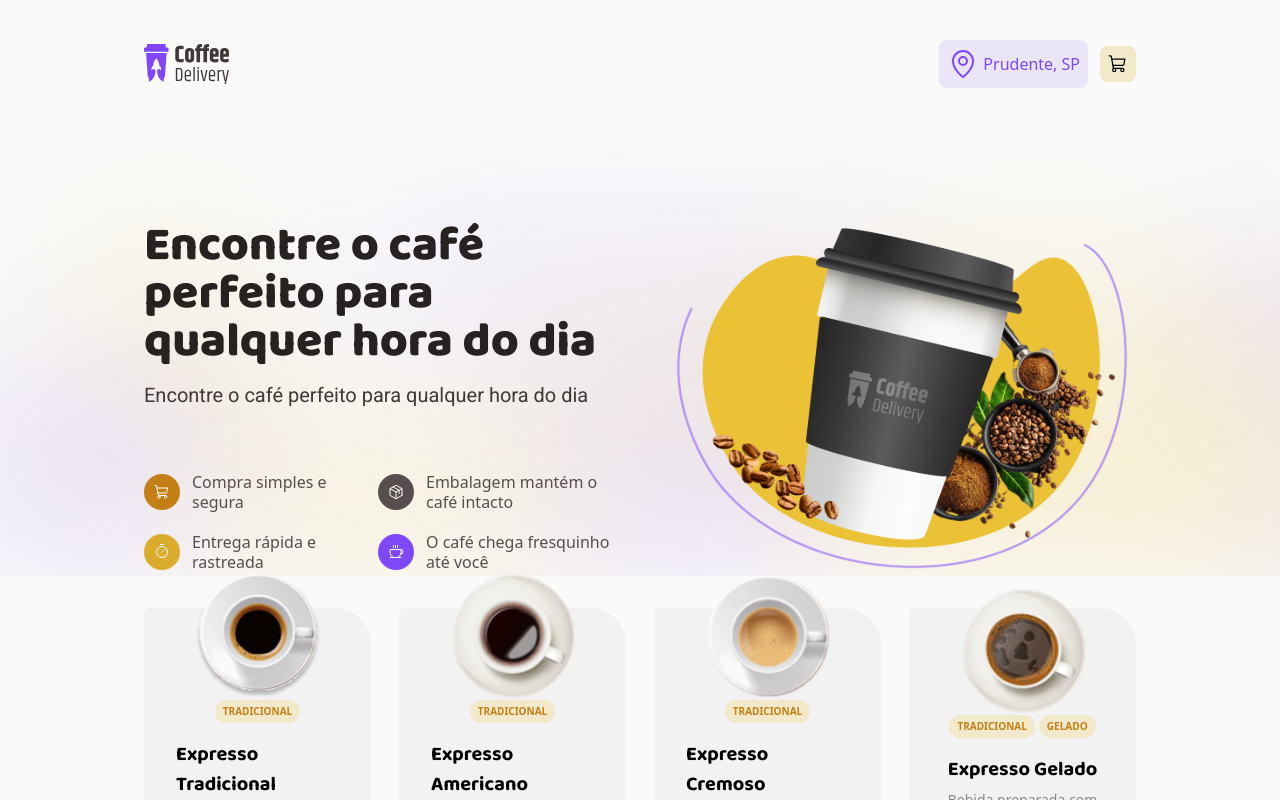
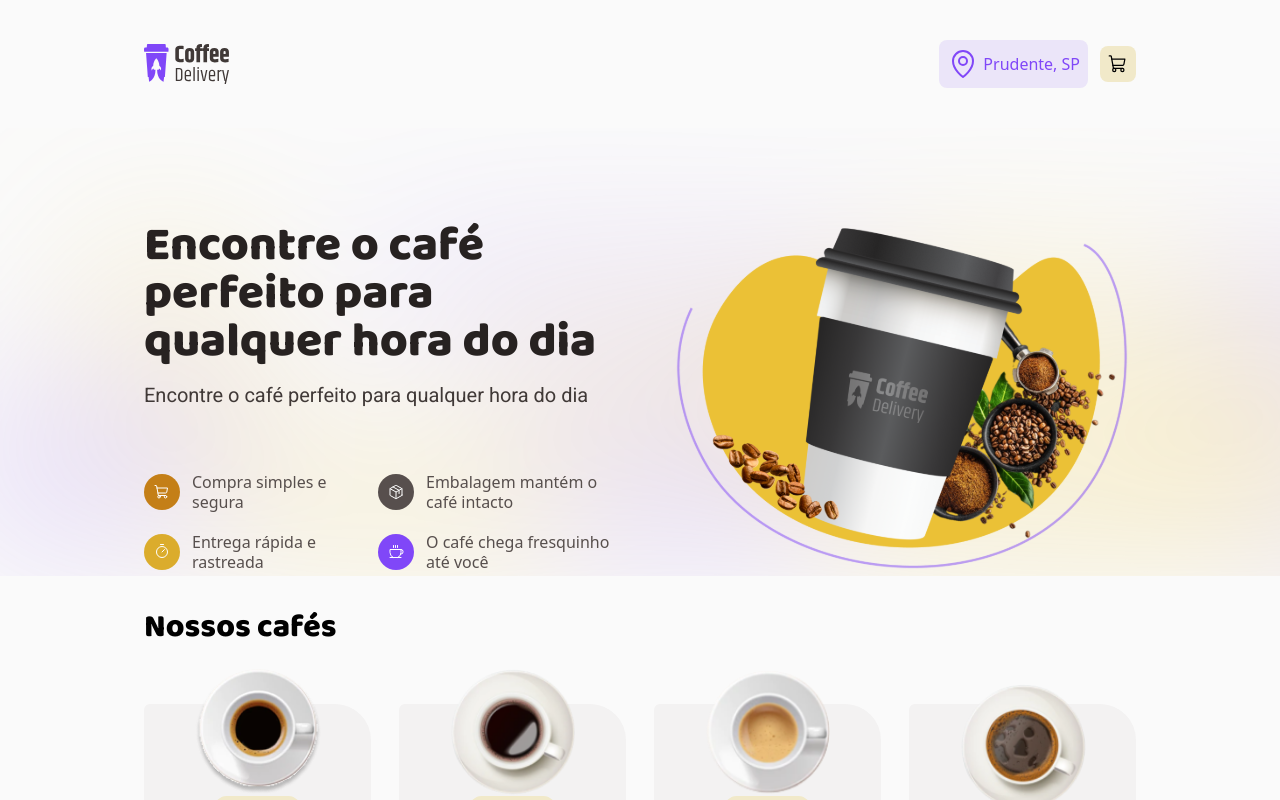
Before and after one commit to mariafantuci/react-coffee, a React (Vite) app: page / in a window 1280 px wide. Shown: the top 800 px of the page. Built offline with nearby package versions, Linux system fonts and the light colour scheme.

Commit message:
adding heading

```diff
--- a/src/App.jsx
+++ b/src/App.jsx
@@ -10,6 +10,7 @@ export function App() {
     <div className="">
       <Header />
       <Hero />
+      <h2 className="px-10 lg:px-36 font-baloo font-extrabold text-2xl leading-10 mb-14">Nossos cafés</h2>
       <div className="px-10 lg:px-36 w-full grid lg:grid-cols-2 xl:grid-cols-4 gap-y-8 gap-x-7">
       {
         coffees.map(coffee => {
```
